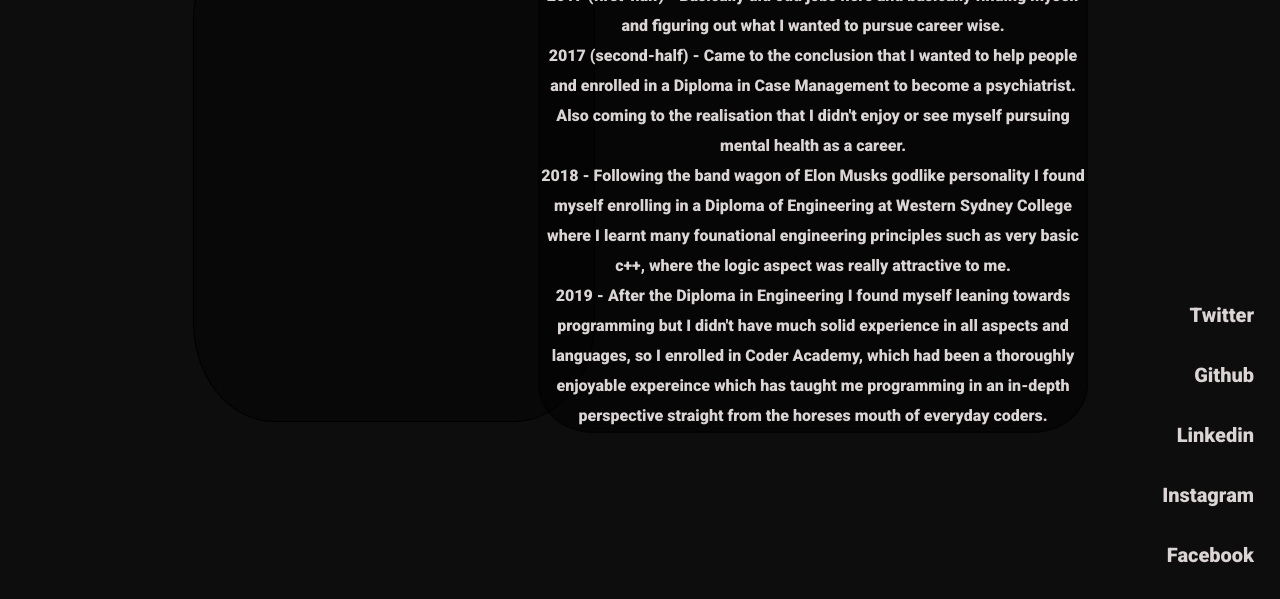
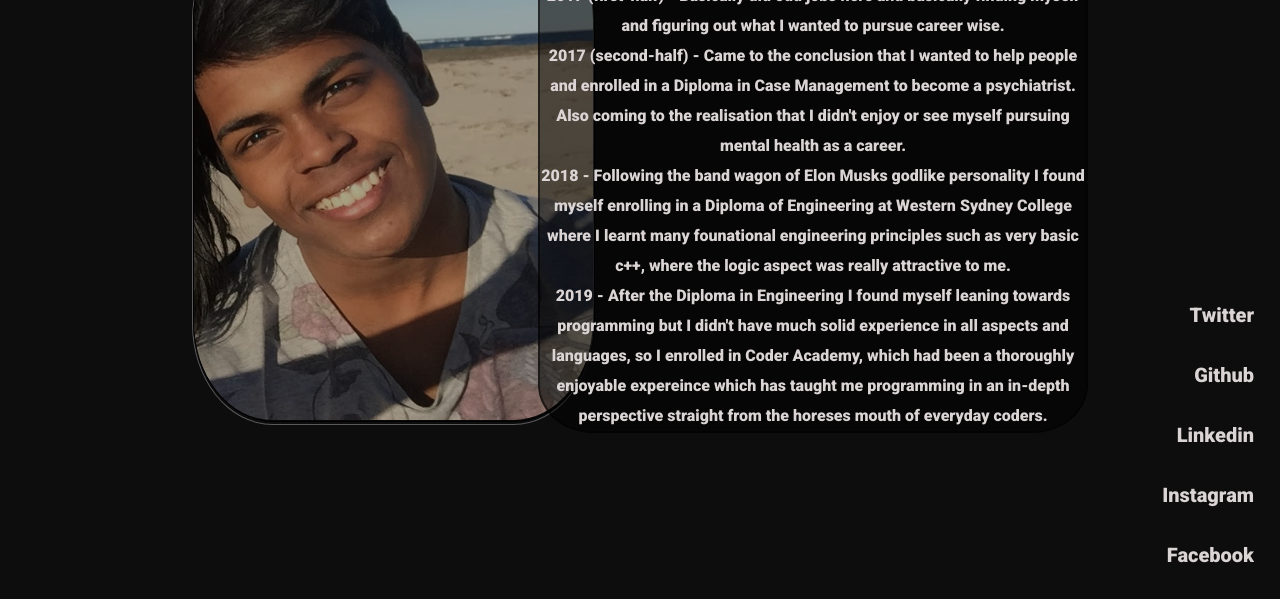
Before and after one commit to shaahilchand/shaahil-portfolio, a plain HTML site: page about.html in a window 1280 px wide. Shown: the part 201-800 px from the top of the page. Drawn offline with Linux system fonts and the light colour scheme.

Commit message:
Update about.html

```diff
--- a/about.html
+++ b/about.html
@@ -17,7 +17,7 @@
             <div class="background-overlay"></div>
         </div>
         <div class="my-face">
-            ![](my-face.JPG)
+            <img src="my-face.JPG" width="400px" height="500px">
             <div class="my-face-overlay"></div>
         </div>
         <div class="about-section">
```
